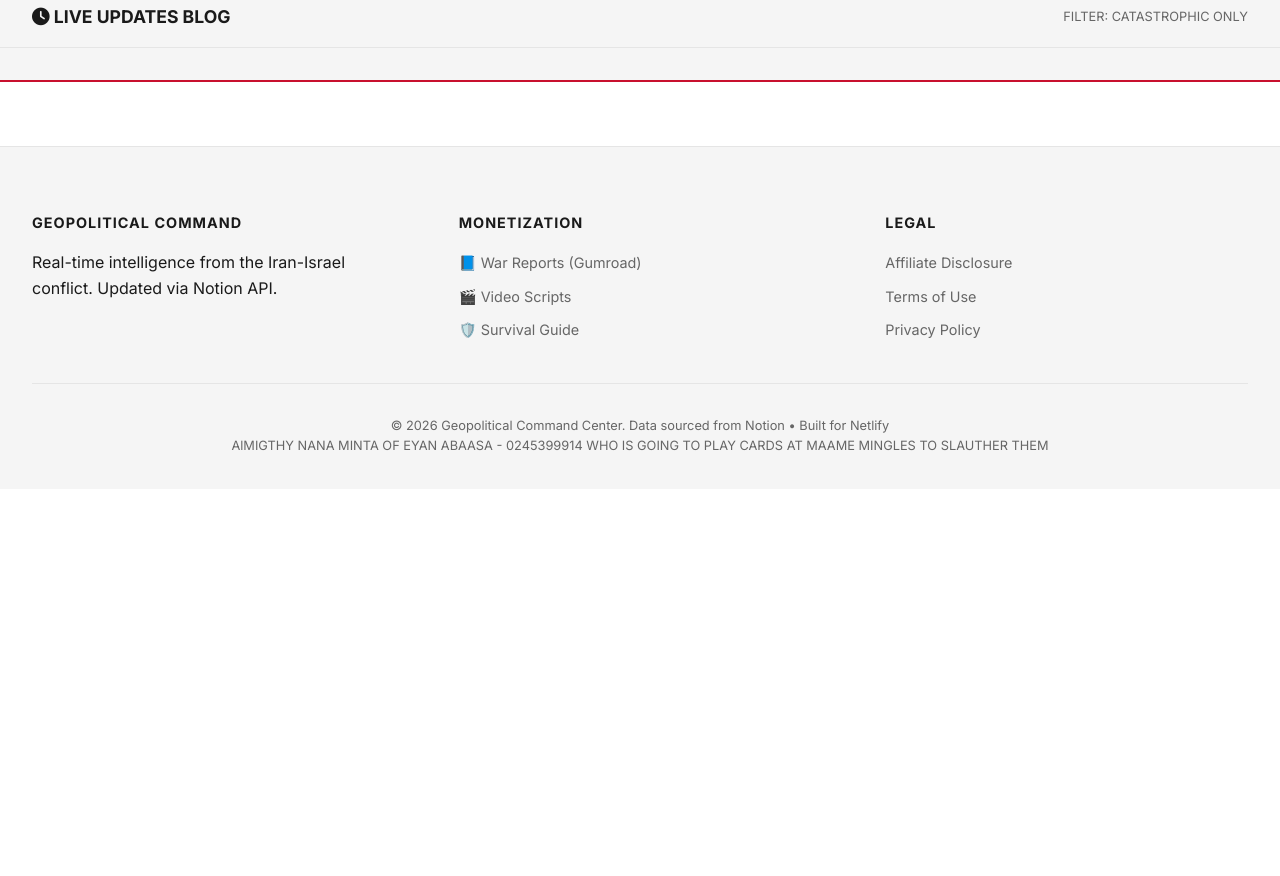
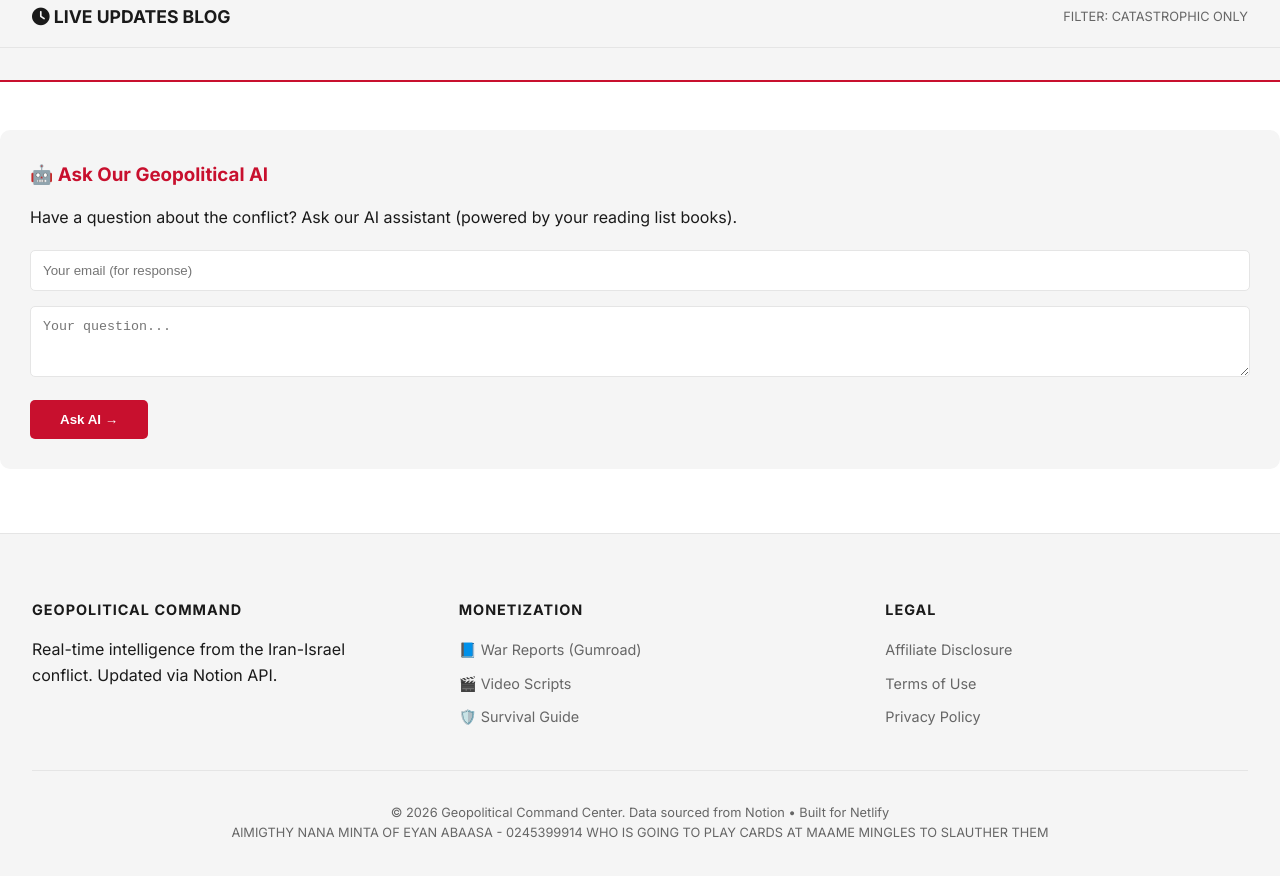
Before and after one commit to acquayeisaacmcdonald-bit/geopolitical, a website: page src/index.html in a window 1280 px wide. Shown: the part 1193-2069 px from the top of the page. Before the commit the page ends 1682 px from the top, so only its background shows below. Drawn offline with Linux system fonts and the light colour scheme.

Commit message:
Add chatbot to homepage and working newsletter to reading list

```diff
--- a/src/index.html
+++ b/src/index.html
@@ -46,6 +46,7 @@
 <a href="/reports.html">REPORTS</a>
 <a href="#shop" class="nav-shop">SHOP</a>
 <a href="/geopolitics-reading-list.html">📚 READING LIST</a>
+</div>
 <div class="nav-right">
                 <span class="live-indicator">🔴 LIVE</span>
                 <button class="theme-toggle" id="themeToggle">
@@ -147,6 +148,43 @@
             <!-- Live updates will stream here -->
         </div>
     </div>
+<!-- AI Question Form -->
+<div class="ai-form-container" style="background: var(--bg-secondary, #f8fafc); padding: 30px; border-radius: 10px; margin: 40px 0;">
+    <h3 style="color: #c8102e; margin-bottom: 15px;">🤖 Ask Our Geopolitical AI</h3>
+    <p style="margin-bottom: 20px;">Have a question about the conflict? Ask our AI assistant (powered by your reading list books).</p>
+
+    <form id="aiQuestionForm" onsubmit="event.preventDefault(); submitAIQuestion();">
+        <input type="email" id="aiEmail" placeholder="Your email (for response)" required style="width: 100%; padding: 12px; margin-bottom: 15px; border: 1px solid var(--border); border-radius: 5px;">
+        <textarea id="aiQuestion" placeholder="Your question..." rows="3" required style="width: 100%; padding: 12px; margin-bottom: 15px; border: 1px solid var(--border); border-radius: 5px;"></textarea>
+        <button type="submit" style="background: #c8102e; color: white; padding: 12px 30px; border: none; border-radius: 5px; cursor: pointer; font-weight: 600;">Ask AI →</button>
+    </form>
+    <div id="aiResponse" style="margin-top: 20px; padding: 15px; background: white; border-radius: 5px; display: none;"></div>
+</div>
+
+<script>
+function submitAIQuestion() {
+    const email = document.getElementById('aiEmail').value;
+    const question = document.getElementById('aiQuestion').value;
+
+    // Show loading
+    document.getElementById('aiResponse').style.display = 'block';
+    document.getElementById('aiResponse').innerHTML = '🤖 Thinking...';
+
+    // Send to Make.com webhook (you'll set this up)
+    fetch('https://hook.make.com/YOUR_WEBHOOK_URL', {
+        method: 'POST',
+        headers: { 'Content-Type': 'application/json' },
+        body: JSON.stringify({ email, question, page: 'reading-list' })
+    })
+    .then(response => response.text())
+    .then(data => {
+        document.getElementById('aiResponse').innerHTML = data;
+    })
+    .catch(error => {
+        document.getElementById('aiResponse').innerHTML = '❌ Error. Please try again.';
+    });
+}
+</script>
 
     <!-- Footer -->
     <footer class="footer">
```
Also changed, not shown: src/geopolitics-reading-list.html (+17 -10 lines).
